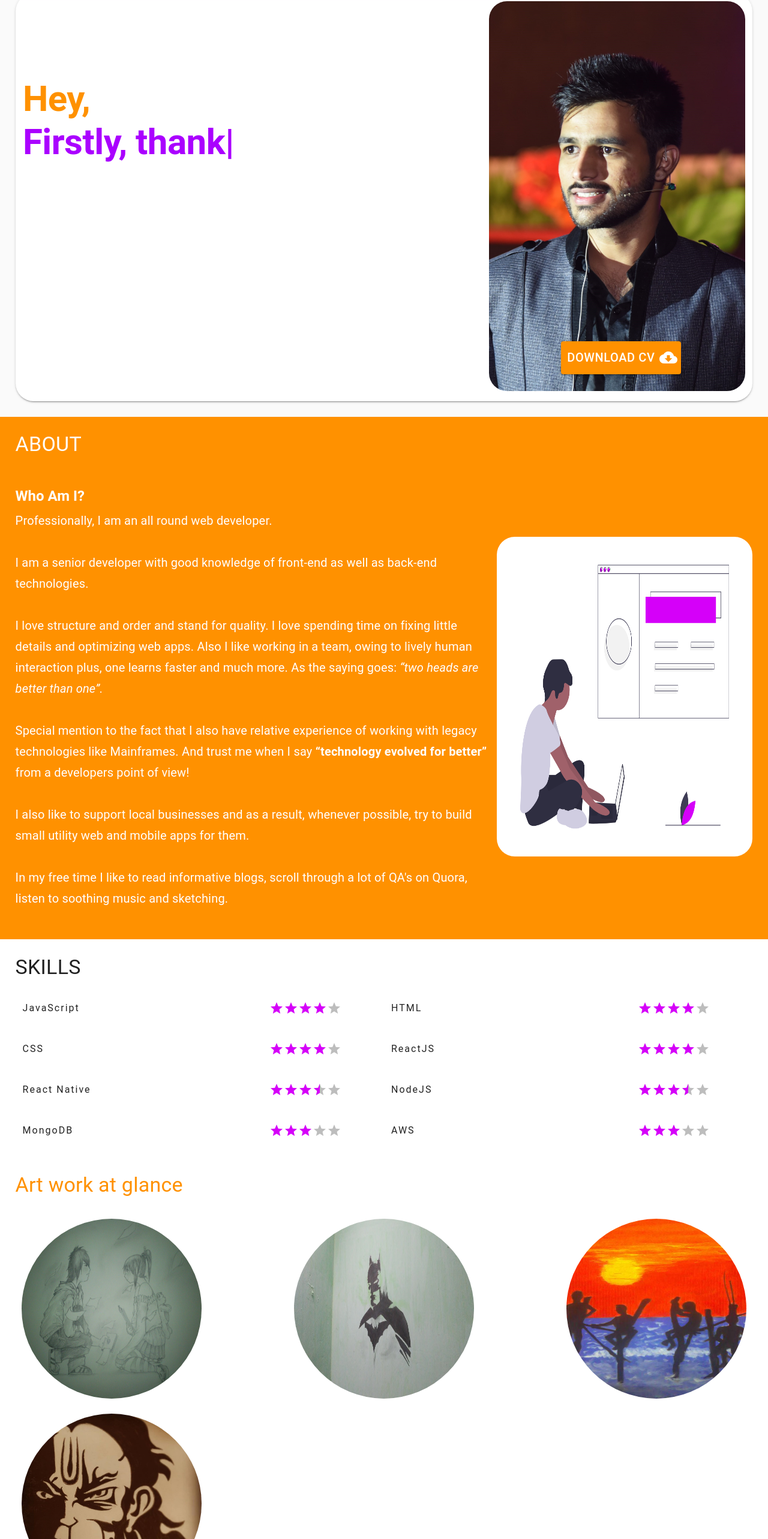
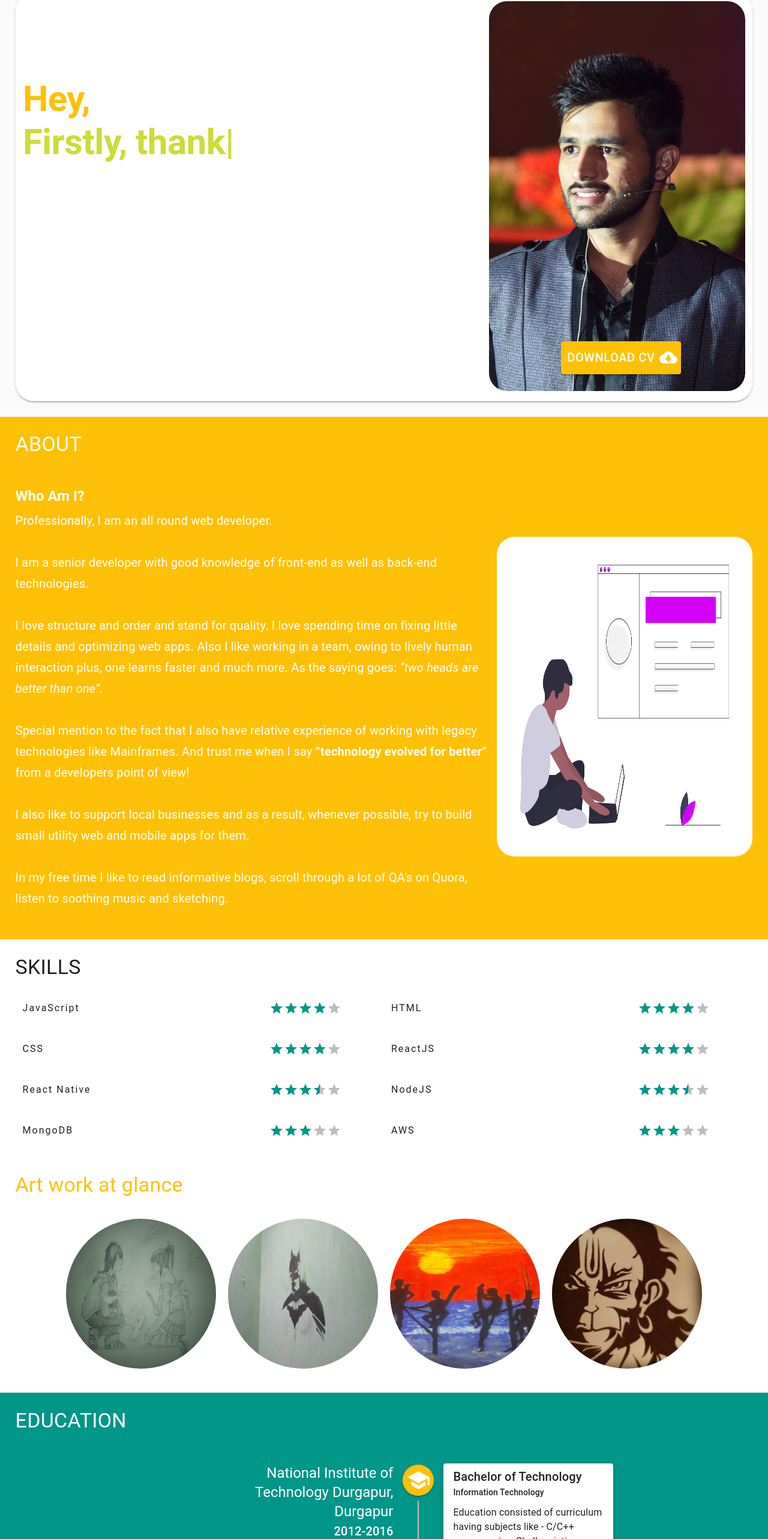
Before and after one commit to pellucidhims/know-himanshu, a React (Create React App) app: page / in a window 1280 px wide. Shown: the part 113-2679 px from the top of the page at 60% size. Built offline with nearby package versions, Linux system fonts and the light colour scheme; a web font is replaced by a local one.

Commit message:
Updating theme, fixing CSS bugs and enhancing animation performance

```diff
--- a/src/App.js
+++ b/src/App.js
@@ -25,7 +25,7 @@ function Copyright() {
   return (
     <Typography
       variant="body1"
-      color="black"
+      color="textPrimary"
       align="center"
       style={{ margin: '2% 1%' }}
     >
@@ -127,7 +127,7 @@ const App = () => {
                 key={section.id}
                 className={classnames(
                   classes.boxWrapper,
-                  classes.boxWrapperBgDefault,
+                  classes.boxWrapperBgPrimary,
                   { [classes.verticalBoxWrapper]: !matches }
                 )}
               >
--- a/src/components/CustomizedTimeline/customizedTimeline.js
+++ b/src/components/CustomizedTimeline/customizedTimeline.js
@@ -27,12 +27,8 @@ const CustomizedTimeline = (props) => {
             >
               <TimelineOppositeContent>
                 <div>
-                  <Typography variant="h5" color="textSecondary">
-                    {item.institute}
-                  </Typography>
-                  <Typography variant="h6" color="textSecondary">
-                    {item.duration}
-                  </Typography>
+                  <Typography variant="h5">{item.institute}</Typography>
+                  <Typography variant="h6">{item.duration}</Typography>
                 </div>
               </TimelineOppositeContent>
             </Slide>
--- a/src/components/GridList/gridList.js
+++ b/src/components/GridList/gridList.js
@@ -57,7 +57,7 @@ const CustomGridList = (props) => {
           <GridListTile
             key={tile.img}
             cols={1}
-            rows={2}
+            rows={1}
             className={classes.listTileRoot}
           >
             <div style={{ overflow: 'hidden' }}>
--- a/src/components/NavBar/navBar.js
+++ b/src/components/NavBar/navBar.js
@@ -1,5 +1,5 @@
 import React from 'react';
-import useScrollTrigger from '@material-ui/core/useScrollTrigger';
+// import useScrollTrigger from '@material-ui/core/useScrollTrigger';
 import Slide from '@material-ui/core/Slide';
 import AppBar from '@material-ui/core/AppBar';
 import Toolbar from '@material-ui/core/Toolbar';
@@ -11,16 +11,18 @@ import { Link, animateScroll as scroll } from 'react-scroll';
 import { LINKS } from '../../constants';
 
 function HideOnScroll(props) {
+  const classes = useStyles();
   const { children } = props;
 
-  const trigger = useScrollTrigger(undefined);
+  // const trigger = useScrollTrigger(undefined);
 
   return (
     <Slide
       appear={false}
       direction="down"
-      in={!trigger}
-      style={{ boxShadow: '0px 0px 40px 1px purple' }}
+      // in={!trigger} // Uncomment this line if you want to hide nav bar when scrolling
+      in
+      className={classes.hideScroll}
     >
       {children}
     </Slide>
@@ -124,7 +126,12 @@ const useStyles = makeStyles((theme) => ({
       color: theme.palette.secondary.main,
     },
   },
+  hideScroll: {
+    boxShadow: `0px 0px 40px 1px ${theme.palette.primary.dark}`,
+  },
   linkActive: {
+    fontWeight: 'bold',
+    color: theme.palette.secondary.main,
     // background: 'orange',
     // borderRadius: '5px',
     // color: theme.palette.primary.main,
--- a/src/components/sections/Blog/blog.js
+++ b/src/components/sections/Blog/blog.js
@@ -27,7 +27,7 @@ const Blog = () => {
               title="Yep! that's me coding..."
               placement="top-start"
               arrow
-              classes={classes.tooltip}
+              className={classes.tooltip}
             >
               <img
                 src={`${process.env.PUBLIC_URL}/workInProgressIcon.png`}
@@ -64,7 +64,7 @@ const useStyles = makeStyles(() => ({
     width: window.innerWidth - 50,
   },
   tooltip: {
-    backgroundColor: 'black',
+    backgroundColor: 'primary',
   },
 }));
 
--- a/src/components/sections/Contact/contact.js
+++ b/src/components/sections/Contact/contact.js
@@ -71,33 +71,37 @@ const socialConnectionList = [
     id: 'github',
     icon: <GitHubIcon fontSize="large" />,
     link: 'https://github.com/pellucidhims',
-    label: 'View my project repository',
+    label: '@pellucidhims',
+    title: 'View Project Repository',
   },
   {
     id: 'instagram',
     icon: <InstagramIcon fontSize="large" />,
     link: 'https://www.instagram.com/pellucidhimanshu/',
-    label: 'Head towards my instagram',
+    label: '@pellucidhimanshu',
+    title: 'Instantly connect on instagram',
   },
   {
     id: 'linkedin',
     icon: <LinkedInIcon fontSize="large" />,
     link: 'https://in.linkedin.com/in/pellucidhimanshu',
-    label: 'Lets connect over LinkedIn',
+    label: '@pellucidhimanshu',
+    title: 'View LinkedIn Profile',
   },
   {
     id: 'twitter',
     icon: <TwitterIcon fontSize="large" />,
     link: 'https://twitter.com/pelucidhimanshu',
-    label: 'Tweet to me @pelucidhimanshu',
+    label: '@pelucidhimanshu',
+    title: 'Tweet to me',
   },
 ];
 
 const SocialLink = (props) => {
   const classes = useStyles();
-  const { label, link, icon } = props;
+  const { label, link, icon, title } = props;
   return (
-    <Tooltip title={label} arrow placement="top" classes={classes.tooltip}>
+    <Tooltip title={title} arrow placement="top" classes={classes.tooltip}>
       <Link
         href={link}
         target="__blank"
@@ -105,7 +109,7 @@ const SocialLink = (props) => {
         className={classes.socialLinkItemRoot}
       >
         {icon}
-        <span style={{ fontSize: '16px', marginLeft: '10px' }}>{link}</span>
+        <span style={{ fontSize: '16px', marginLeft: '10px' }}>{label}</span>
       </Link>
     </Tooltip>
   );
@@ -115,10 +119,12 @@ SocialLink.propTypes = {
   label: PropTypes.string,
   link: PropTypes.string.isRequired,
   icon: PropTypes.node.isRequired,
+  title: PropTypes.string,
 };
 
 SocialLink.defaultProps = {
   label: '',
+  title: '',
 };
 
 const Contact = () => {
@@ -149,6 +155,7 @@ const Contact = () => {
                       label={social.label}
                       link={social.link}
                       icon={social.icon}
+                      title={social.title}
                       key={social.label}
                     />
                   );
@@ -189,7 +196,12 @@ const Contact = () => {
                     return (
                       <div className={classes.personalContactInnerDiv}>
                         <div className={classes.personalContactIcon}>
-                          <Icon fontSize="large">{info.icon}</Icon>
+                          <Icon
+                            fontSize="large"
+                            className={classes.personalContactIconInner}
+                          >
+                            {info.icon}
+                          </Icon>
                         </div>
                         <div className={classes.personalContactText}>
                           {info.href ? (
@@ -269,14 +281,13 @@ const useStyles = makeStyles((theme) => ({
     display: 'flex',
     justifyContent: 'space-between',
     alignItems: 'center',
-    flexWrap: 'wrap',
   },
   verticalPaper: {
-    flexDirection: 'column',
+    flexDirection: 'column-reverse',
   },
   socialConnectionHeader: {
     marginBottom: '10px',
-    color: theme.palette.secondary.main,
+    color: theme.palette.secondary.dark,
   },
   socialConnectionContainer: {
     display: 'flex',
@@ -329,7 +340,15 @@ const useStyles = makeStyles((theme) => ({
     padding: '20px',
     background: theme.palette.primary.light,
     color: theme.palette.primary.contrastText,
-    borderRadius: '30px',
+    borderRadius: '20px',
+    transition: 'transform 0.25s linear',
+    '&:hover $personalContactIconInner': {
+      transform: 'scale(1.4)',
+    },
+  },
+  personalContactIconInner: {
+    transition: 'transform 0.25s linear',
+    transform: 'scale(1)',
   },
   personalContactText: {
     width: '250px',
--- a/src/components/sections/Education/education.js
+++ b/src/components/sections/Education/education.js
@@ -1,10 +1,12 @@
 import React, { useState } from 'react';
-import { makeStyles } from '@material-ui/core';
+import { makeStyles, useMediaQuery } from '@material-ui/core';
+import classnames from 'classnames';
 import CustomizedTimeline from '../../CustomizedTimeline/customizedTimeline';
 
 import VisiblityWrapper from '../../VisiblityWrapper/visiblityWrapper';
 
 import { reverseArr } from '../../../utils';
+import theme from '../../../theme';
 
 const educationList = [
   {
@@ -16,7 +18,7 @@ const educationList = [
     description:
       'I graduated high school, where I enjoyed studying science, along with mathematics and biology. Initially, had an inclination towards biology and was pretty good at it. But then turned my gaze towards computers and got fascinated with internet and websites allowing us to do some amazing things.',
     icon: 'book',
-    iconColor: 'primary',
+    iconColor: 'textSecondary',
   },
   {
     id: '2012',
@@ -34,9 +36,14 @@ const educationList = [
 const Education = () => {
   const classes = useStyles();
   const [list] = useState(reverseArr(educationList));
+  const matches = useMediaQuery('(min-width:900px)');
   return (
     <VisiblityWrapper>
-      <div className={classes.root}>
+      <div
+        className={classnames(classes.root, {
+          [classes.rootVertical]: !matches,
+        })}
+      >
         <CustomizedTimeline list={list} align="alternate" />
         <div>
           <img
@@ -52,14 +59,23 @@ const Education = () => {
 
 const useStyles = makeStyles(() => ({
   root: {
-    // width: '100%',
+    width: '100%',
     display: 'flex',
     justifyContent: 'space-between',
     alignItems: 'center',
   },
+  rootVertical: {
+    flexWrap: 'wrap-reverse',
+    justifyContent: 'center',
+    alignItems: 'center',
+  },
   eductionIcon: {
-    width: '100%',
-    height: '100%',
+    width: '200px',
+    height: '200px',
+    borderRadius: '20px',
+  },
+  oppositeContentContainer: {
+    color: theme.palette.primary.contrastText,
   },
 }));
 
--- a/src/components/sections/Experience/experience.js
+++ b/src/components/sections/Experience/experience.js
@@ -68,10 +68,11 @@ const Experience = () => {
 
 const useStyles = makeStyles(() => ({
   root: {
-    // width: '100%',
+    width: '100%',
     display: 'flex',
-    justifyContent: 'space-between',
+    justifyContent: 'center',
     alignItems: 'center',
+    maxWidth: window.innerWidth - 50,
   },
   eductionIcon: {
     width: '100%',
--- a/src/components/sections/Home/home.js
+++ b/src/components/sections/Home/home.js
@@ -1,5 +1,4 @@
 import React, { useState, useEffect, useRef } from 'react';
-import { orange, green, purple, blue } from '@material-ui/core/colors';
 import {
   makeStyles,
   Slide,
@@ -11,7 +10,14 @@ import {
 import CloudDownload from '@material-ui/icons/CloudDownload';
 import classnames from 'classnames';
 
-const colorArr = [orange, green, purple, blue];
+const colorArr = [
+  '#7C4DFF',
+  '#009688',
+  '#673AB7',
+  '#CDDC39',
+  '#283593',
+  '#ffb300',
+];
 
 const CHAR_DURATION = 150; // in miliseconds
 const TEXT_DURATION = 1500;
@@ -121,7 +127,7 @@ const Home = () => {
                   >
                     <span className={classes.placeholderHeaderStyle}>Hey,</span>
                     <br />
-                    <span style={{ color: colorArr[phColorIdx.current].A700 }}>
+                    <span style={{ color: colorArr[phColorIdx.current] }}>
                       {placeholderText}
                       <span ref={phCursorRef}>|</span>
                     </span>
--- a/src/components/sections/Skills/skills.js
+++ b/src/components/sections/Skills/skills.js
@@ -1,6 +1,7 @@
 import React from 'react';
 import { makeStyles, Box, Typography } from '@material-ui/core';
 import Rating from '@material-ui/lab/Rating';
+import classnames from 'classnames';
 import PropTypes from 'prop-types';
 
 import VisiblityWrapper from '../../VisiblityWrapper/visiblityWrapper';
@@ -113,7 +114,7 @@ const Skills = () => {
         <Typography variant="h4" className={classes.sketchRoot}>
           Art work at glance
         </Typography>
-        <div className={classes.root}>
+        <div className={classnames(classes.root, classes.sketchListContainer)}>
           {sketchList.map((sketch) => {
             return (
               <div>
@@ -150,7 +151,7 @@ const useStyles = makeStyles((theme) => ({
     marginRight: '5%',
     '&:hover': {
       backgroundColor: theme.palette.secondary.light,
-      color: theme.palette.primary.contrastText,
+      color: theme.palette.secondary.accentColor,
     },
     '&:hover $displayRatingLabel': {
       letterSpacing: '4px',
@@ -171,13 +172,27 @@ const useStyles = makeStyles((theme) => ({
     color: theme.palette.primary.main,
     transition: 'transform 0.25s linear',
   },
+  sketchListContainer: {
+    maxWidth: window.innerWidth - 10,
+    display: 'flex',
+    justifyContent: 'center',
+    alignItems: 'center',
+    overflowX: 'scroll',
+    overflowY: 'hidden',
+    '&::-webkit-scrollbar': {
+      height: '4px',
+    },
+    '&::-webkit-scrollbar-thumb': {
+      backgroundColor: theme.palette.primary.main,
+    },
+  },
   sketchRoot: {
     margin: '2% 0px',
     color: theme.palette.secondary.main,
   },
   sketch: {
-    width: '300px',
-    height: '300px',
+    width: '250px',
+    height: '250px',
     margin: '10px',
     borderRadius: '50%',
     transition: 'transform 0.25s linear',
--- a/src/index.css
+++ b/src/index.css
@@ -7,11 +7,12 @@ body {
 }
 body::-webkit-scrollbar {
   width: 5px;
+  height: 5px;
   border-radius: 10px;
 }
 
 body::-webkit-scrollbar-thumb {
-  background: #d500f9;
+  background: #009688;
   border-radius: 50px;
 }
 
```
Also changed, not shown: src/theme.js (+8 -7 lines).
